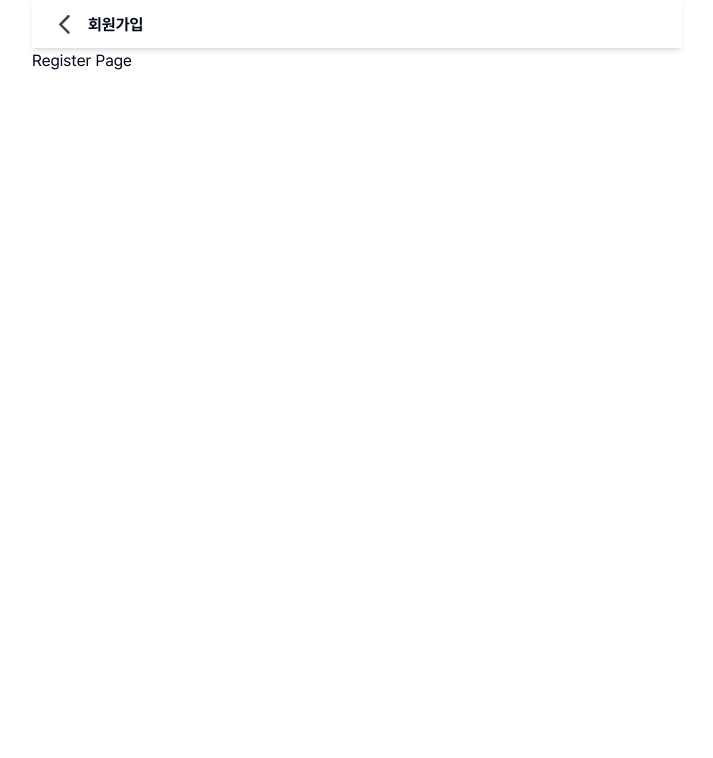
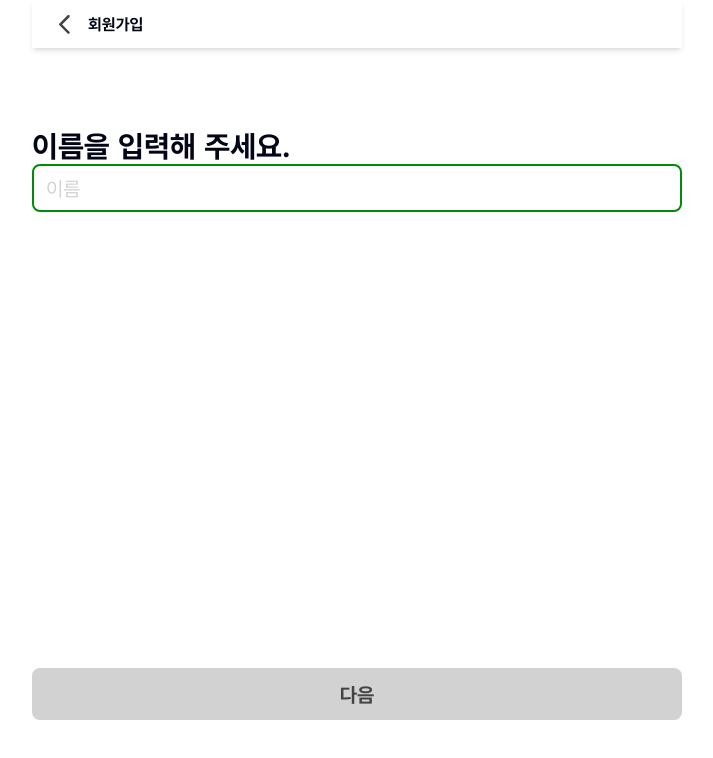
Before and after one commit to prgrms-web-devcourse-final-project/WEB5_6_MOCI_FE, a Next.js app: page /register in a window 1280 px wide. Shown: the top 758 px of the page, without its empty margins (283-996 px from the left). Built offline with nearby package versions, Linux system fonts and the light colour scheme.

Commit message:
[Feat]회원가입 기능 구현

```diff
--- a/src/app/(stack)/register/page.tsx
+++ b/src/app/(stack)/register/page.tsx
@@ -1,4 +1,10 @@
+import RegisterForm from "./components/RegisterForm";
+
 function Page() {
-  return <div>Register Page</div>;
+  return (
+    <div>
+      <RegisterForm />
+    </div>
+  );
 }
 export default Page;
```
